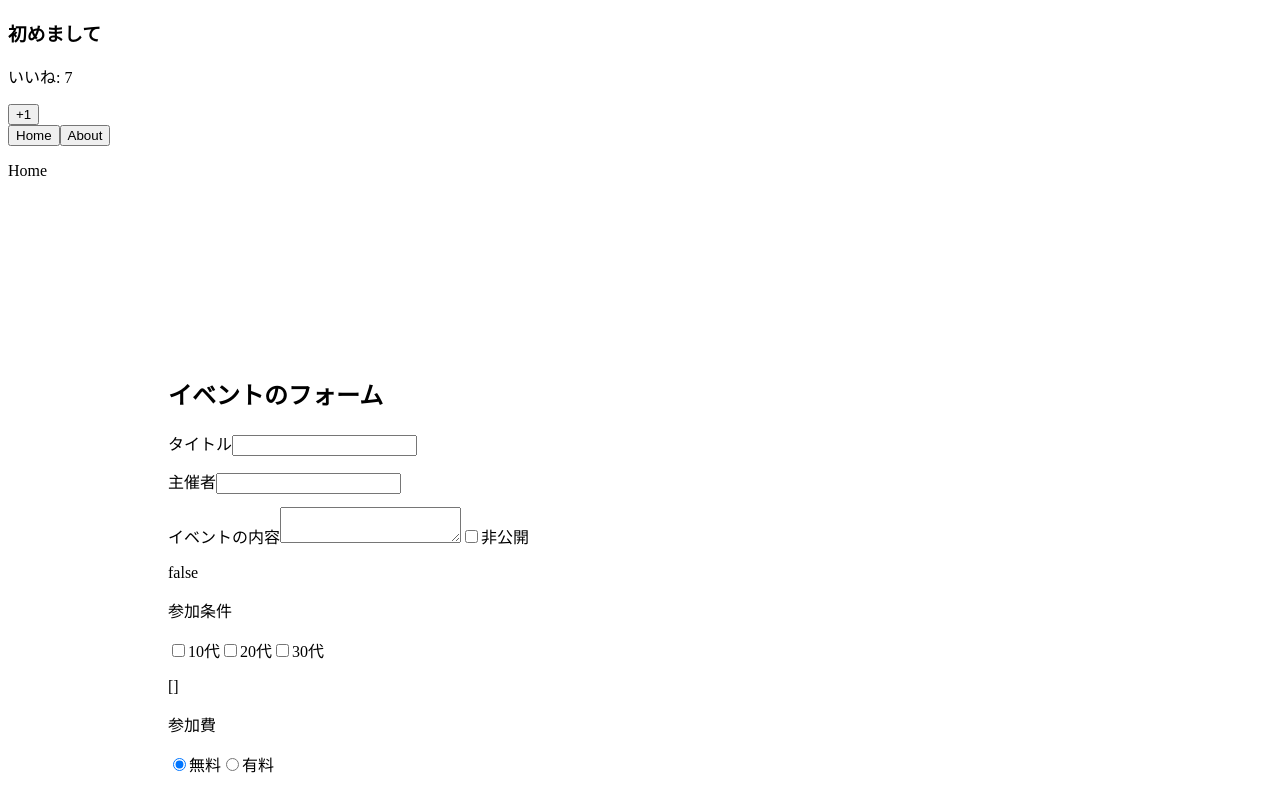
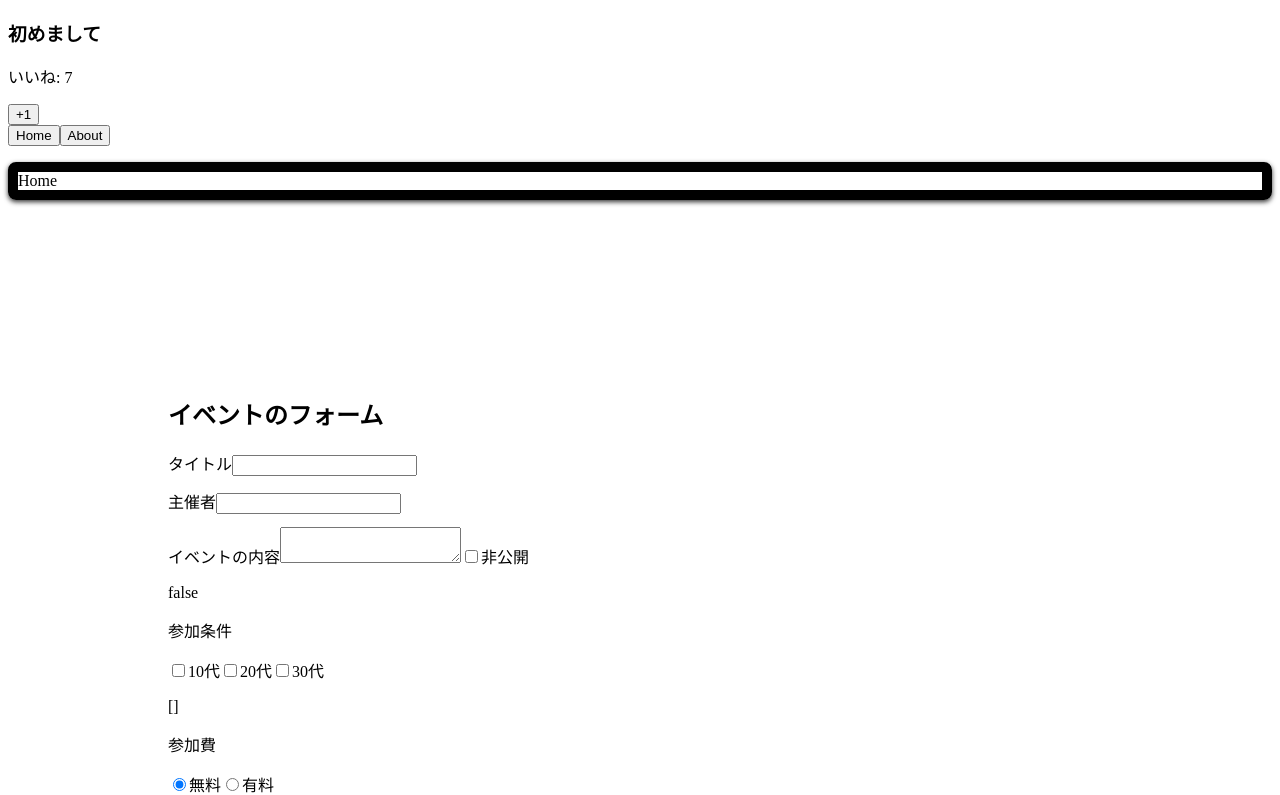
Before and after one commit to asaknkn/vue-study, a Vue app: page / in a window 1280 px wide. Shown: the top 795 px of the page. Built offline with nearby package versions, Linux system fonts and the light colour scheme.

Commit message:
custom-directive

```diff
--- a/src/components/Home.vue
+++ b/src/components/Home.vue
@@ -1,3 +1,21 @@
 <template>
-  <p>Home</p>
+  <p v-border:solid.round.shadow="{width: '10px', color: 'black'}">Home</p>
 </template>
+
+<script>
+  export default {
+    directives: {
+      border(el, binding) {
+        el.style.borderWidth = binding.value.width
+        el.style.borderColor = binding.value.color
+        el.style.borderStyle = binding.arg
+        if (binding.modifiers.round) {
+          el.style.borderRadius = "0.5rem"
+        }
+        if (binding.modifiers.shadow) {
+          el.style.boxShadow = "0 2px 5px rgba(0,0,0,0.8)"
+        }
+      }
+     }
+  }
+</script>
```
Also changed, not shown: src/main.js (+14 -0 lines).
